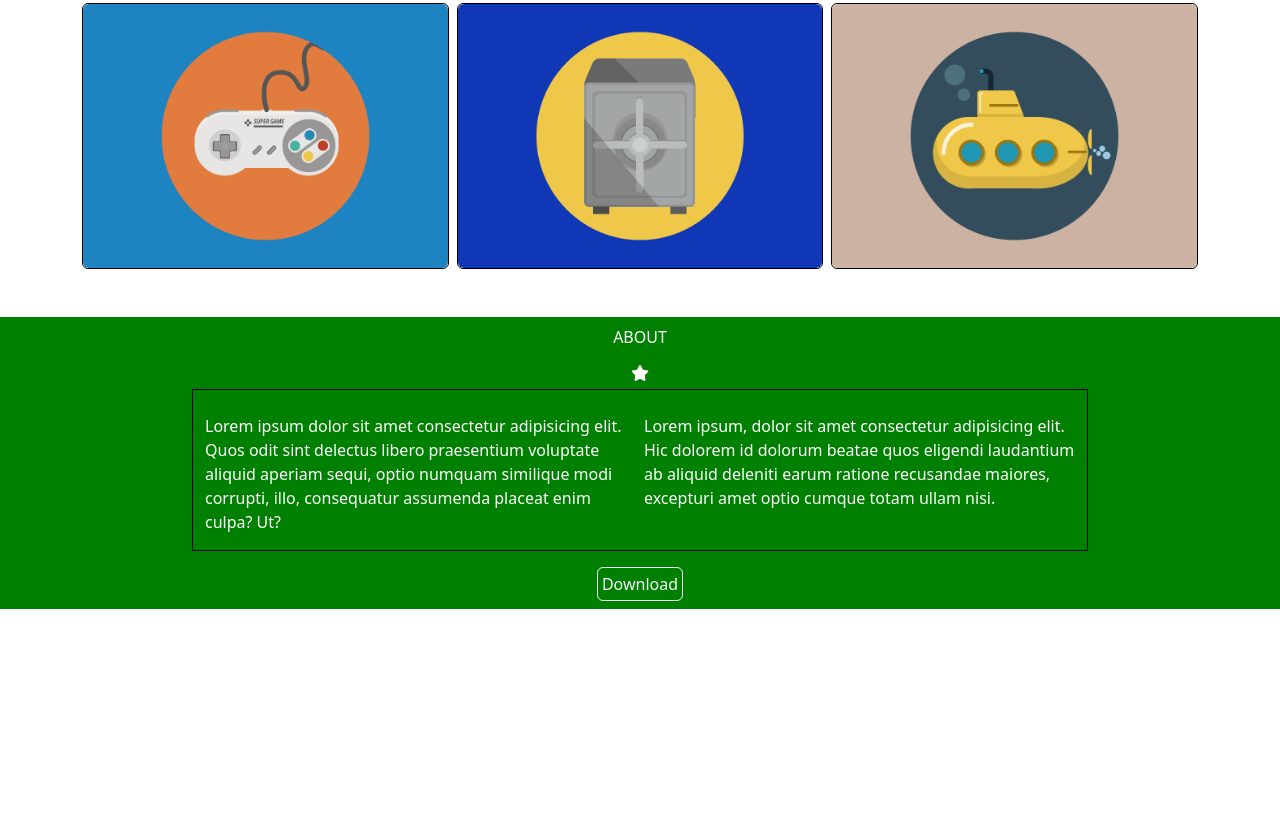
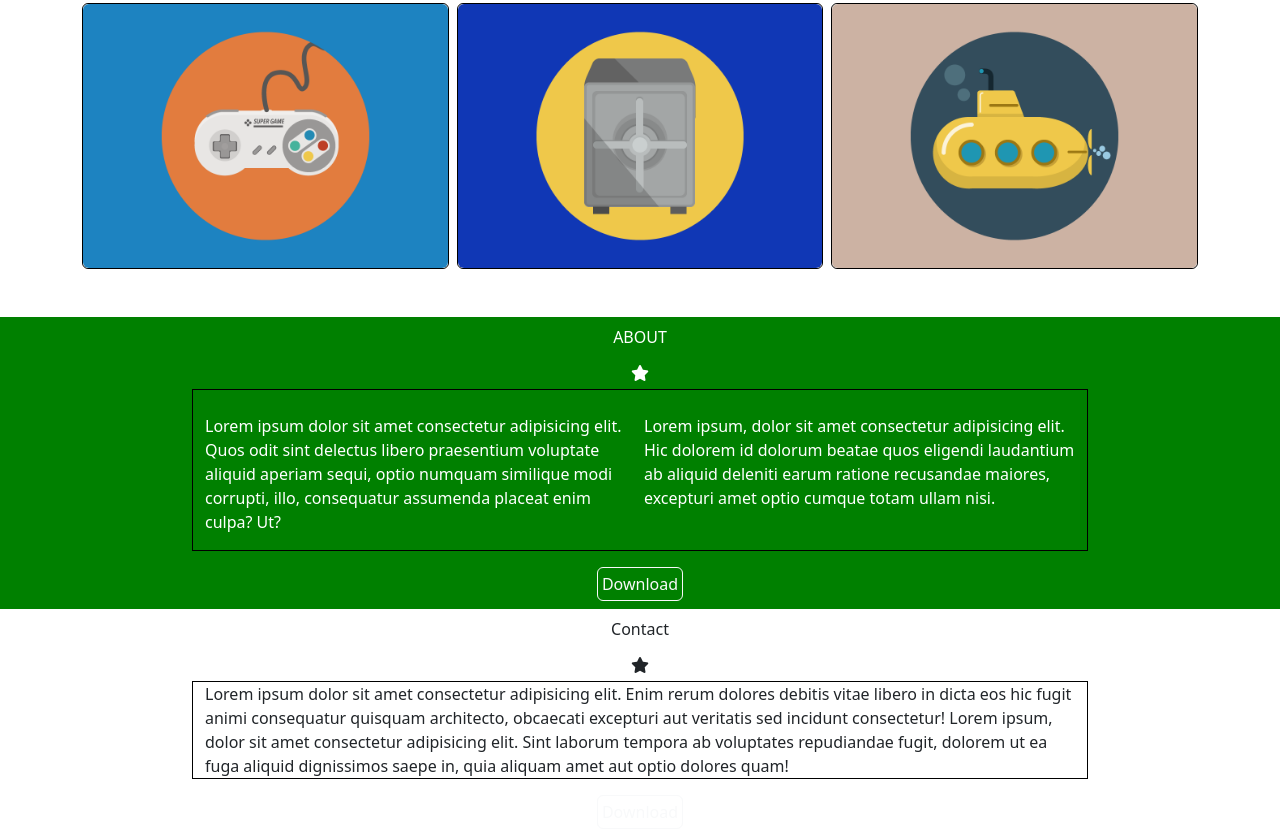
Before and after one commit to francesco-mauro/html-css-bootstrap-freelancer, a plain HTML site: page index.html in a window 1280 px wide. Shown: the part 971-1808 px from the top of the page. Before the commit the page ends 1580 px from the top, so only its background shows below. Drawn offline with nearby package versions, Linux system fonts and the light colour scheme.

Commit message:
add: contact skeleton

```diff
--- a/index.html
+++ b/index.html
@@ -122,7 +122,6 @@
         <!-- portfolio  +++++++++++++++++++++++++++++ -->
 
         <!-- about  +++++++++++++++++++++++++++++ -->
-
         <section class="ms_about py-2 ms_bg_green text-white">
 
             <div class="container">
@@ -138,11 +137,15 @@
                 <div class="container">
                     <div class="row g-2 pt-4">
                         <div class="col-12 col-md-6">
-                                <p>Lorem ipsum dolor sit amet consectetur adipisicing elit. Quos odit sint delectus libero praesentium voluptate aliquid aperiam sequi, optio numquam similique modi corrupti, illo, consequatur assumenda placeat enim culpa? Ut?</p>
+                            <p>Lorem ipsum dolor sit amet consectetur adipisicing elit. Quos odit sint delectus libero
+                                praesentium voluptate aliquid aperiam sequi, optio numquam similique modi corrupti,
+                                illo, consequatur assumenda placeat enim culpa? Ut?</p>
                         </div>
 
                         <div class="col-12 col-md-6">
-                                <p>Lorem ipsum, dolor sit amet consectetur adipisicing elit. Hic dolorem id dolorum beatae quos eligendi laudantium ab aliquid deleniti earum ratione recusandae maiores, excepturi amet optio cumque totam ullam nisi.</p>
+                            <p>Lorem ipsum, dolor sit amet consectetur adipisicing elit. Hic dolorem id dolorum beatae
+                                quos eligendi laudantium ab aliquid deleniti earum ratione recusandae maiores, excepturi
+                                amet optio cumque totam ullam nisi.</p>
                         </div>
                     </div>
                 </div>
@@ -150,16 +153,41 @@
             </div>
 
             <div class="d-flex justify-content-center">
-                <button class="btn btn-outline-light p-1 mt-3" >Download</button>
+                <button class="btn btn-outline-light p-1 mt-3">Download</button>
             </div>
 
+        </section>
+        <!-- about  +++++++++++++++++++++++++++++ -->
 
+        <!-- form +++++++++++++++++++++++++++++ -->
+
+        <section class="ms_about py-2">
+
+            <div class="container">
+                <div class="d-flex justify-content-center">
+                    <p class="text-decoration-none">Contact</p>
+                </div>
+                <div class="d-flex justify-content-center">
+                    <i class="fa-solid fa-star"></i>
+                </div>
+            </div>
+
+            <div class="ms_container mt-2">
+                <div class="container">
+                    Lorem ipsum dolor sit amet consectetur adipisicing elit. Enim rerum dolores debitis vitae libero in dicta eos hic fugit animi consequatur quisquam architecto, obcaecati excepturi aut veritatis sed incidunt consectetur!
+                    Lorem ipsum, dolor sit amet consectetur adipisicing elit. Sint laborum tempora ab voluptates repudiandae fugit, dolorem ut ea fuga aliquid dignissimos saepe in, quia aliquam amet aut optio dolores quam!
+                </div>
+
+            </div>
+
+            <div class="d-flex justify-content-center">
+                <button class="btn btn-outline-light p-1 mt-3">Download</button>
+            </div>
 
         </section>
 
 
-
-        <!-- about  +++++++++++++++++++++++++++++ -->
+        <!-- form +++++++++++++++++++++++++++++ -->
 
     </main>
     <!-- <main>  +++++++++++++++++++++++++++++-->
```
